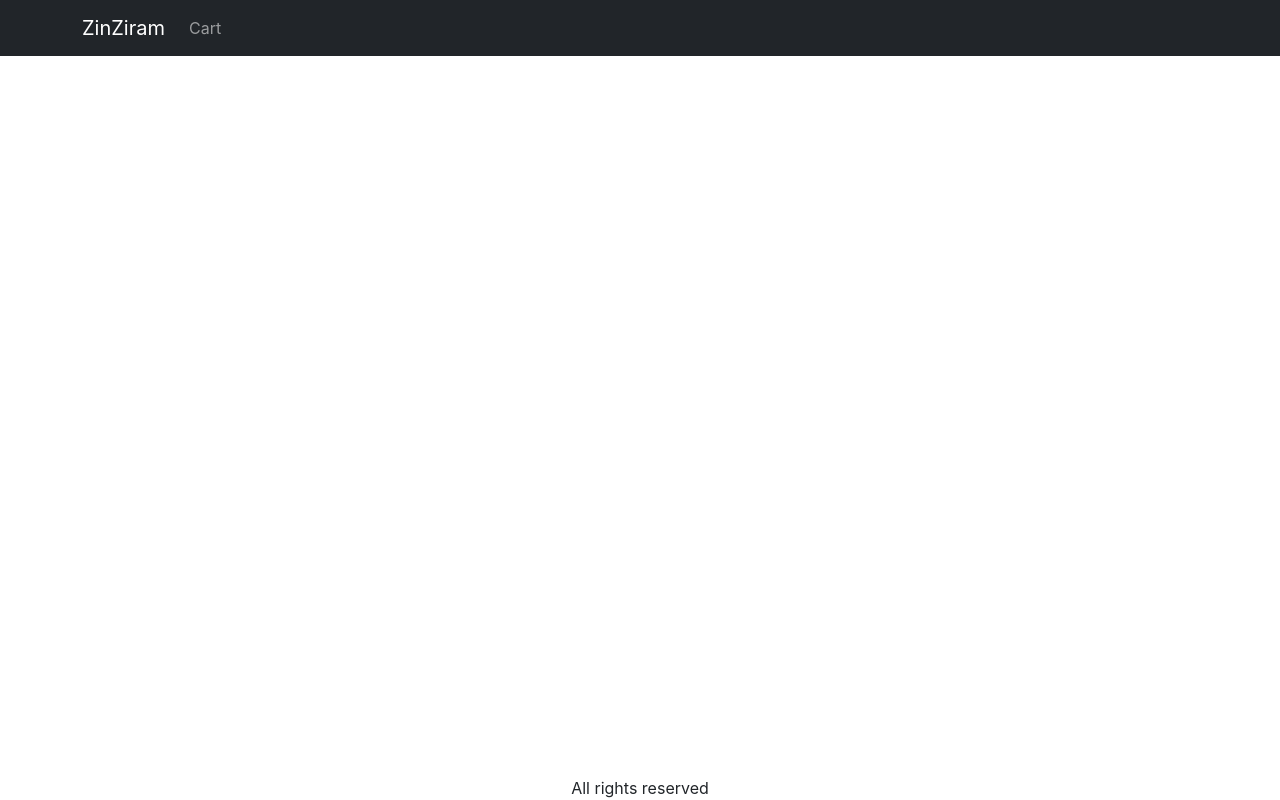
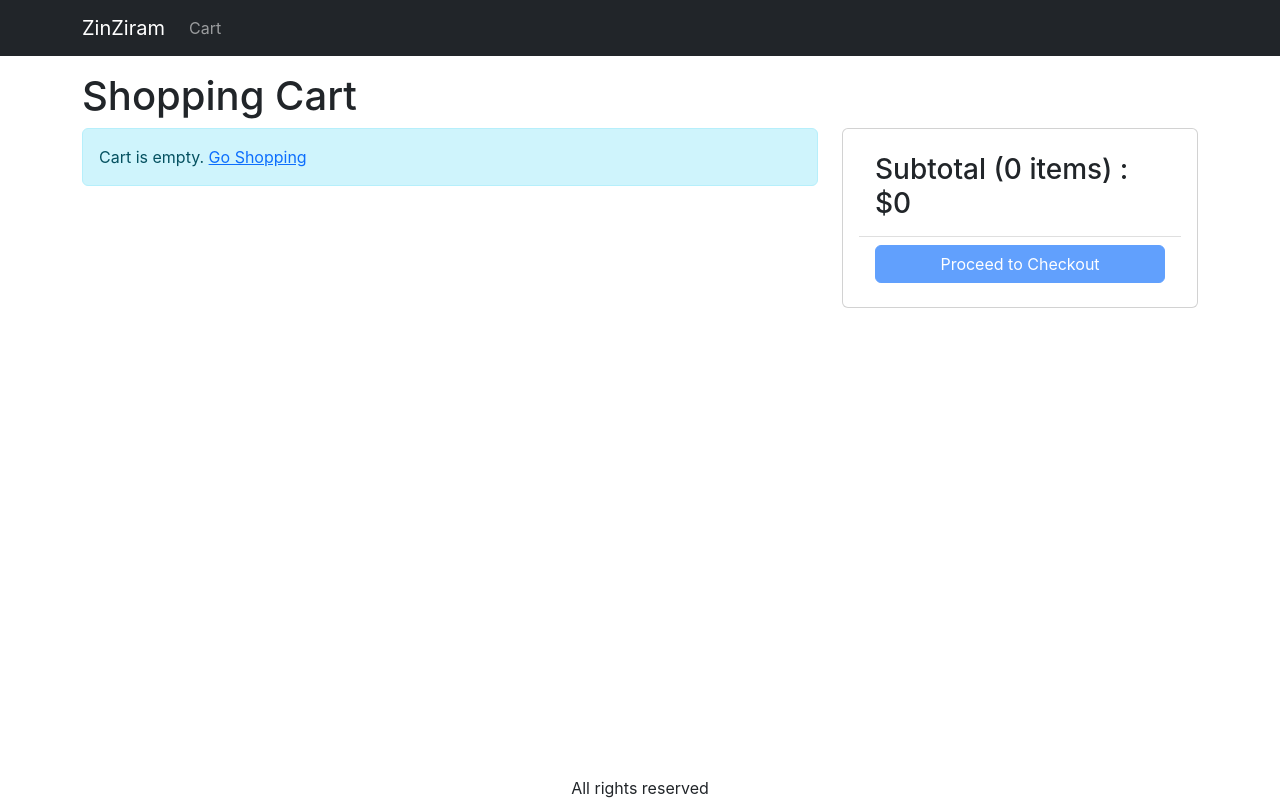
Before and after one commit to Sujan804/Jinjiram-ecommerce, a React (Create React App) app in the folder frontend/: page /cart in a window 1280 px wide. Built offline with nearby package versions, Linux system fonts and the light colour scheme.

Commit message:
CartScreen implemented

```diff
--- a/frontend/src/App.js
+++ b/frontend/src/App.js
@@ -4,6 +4,7 @@
 import Navbar from "react-bootstrap/Navbar";
 import { LinkContainer } from "react-router-bootstrap";
 import { BrowserRouter, Link, Route, Routes } from "react-router-dom";
+import CartScreen from "./screens/CartScreen";
 import HomeScreen from "./screens/HomeScreen";
 import ProductScreen from "./screens/ProductScreen";
 import { Store } from "./Store";
@@ -38,6 +39,7 @@
             <Routes>
               <Route path="/product/:slug" element={<ProductScreen />} />
               <Route path="/" element={<HomeScreen />} />
+              <Route path="/cart" element={<CartScreen />} />
             </Routes>
           </Container>
         </main>
--- a/frontend/src/index.css
+++ b/frontend/src/index.css
@@ -41,3 +41,6 @@
 .rating span {
   color: #ffc000;
 }
+.img-thumbnail {
+  height: 80px;
+}
--- /dev/null
+++ b/frontend/src/screens/CartScreen.jsx
@@ -0,0 +1,96 @@
+import { useContext } from "react";
+import Button from "react-bootstrap/Button";
+import Card from "react-bootstrap/Card";
+import Col from "react-bootstrap/Col";
+import ListGroup from "react-bootstrap/ListGroup";
+import Row from "react-bootstrap/Row";
+import { Helmet } from "react-helmet-async";
+import { Link } from "react-router-dom";
+import MessageBox from "../components/MessageBox";
+import { Store } from "../Store";
+
+export default function CartScreen() {
+  const { state, dispatch: ctxDispatch } = useContext(Store);
+  const {
+    cart: { cartItems },
+  } = state;
+
+  return (
+    <div>
+      <Helmet>
+        <title>Shopping Cart</title>
+      </Helmet>
+      <h1>Shopping Cart</h1>
+      <Row>
+        <Col md={8}>
+          {cartItems.length === 0 ? (
+            <MessageBox>
+              Cart is empty. <Link to="/">Go Shopping</Link>
+            </MessageBox>
+          ) : (
+            <ListGroup>
+              {cartItems.map((item) => (
+                <ListGroup.Item key={item._id}>
+                  <Row className="align-items-center">
+                    <Col md={4}>
+                      <img
+                        src={item.image}
+                        alt={item.name}
+                        className="img-fluid rounded img-thumbnail"
+                      ></img>{" "}
+                      <Link to={`/product/${item.slug}`}>{item.name}</Link>
+                    </Col>
+                    <Col md={3}>
+                      <Button variant="light" disabled={item.quantity === 1}>
+                        <i className="fas fa-minus-circle"></i>
+                      </Button>{" "}
+                      <span>{item.quantity}</span>{" "}
+                      <Button
+                        variant="light"
+                        disabled={item.quantity === item.countInStock}
+                      >
+                        <i className="fas fa-plus-circle"></i>
+                      </Button>
+                    </Col>
+                    <Col md={3}>${item.price}</Col>
+                    <Col md={2}>
+                      <Button variant="light">
+                        <i className="fas fa-trash"></i>
+                      </Button>
+                    </Col>
+                  </Row>
+                </ListGroup.Item>
+              ))}
+            </ListGroup>
+          )}
+        </Col>
+        <Col md={4}>
+          <Card>
+            <Card.Body>
+              <ListGroup variant="flush">
+                <ListGroup.Item>
+                  <h3>
+                    Subtotal ({cartItems.reduce((a, c) => a + c.quantity, 0)}{" "}
+                    items) : $
+                    {cartItems.reduce((a, c) => a + c.price * c.quantity, 0)}
+                  </h3>
+                </ListGroup.Item>
+                <ListGroup.Item>
+                  <div className="d-grid">
+                    <Button
+                      type="button"
+                      variant="primary"
+                      disabled={cartItems.length === 0}
+                    >
+                      Proceed to Checkout
+                    </Button>
+                  </div>
+                </ListGroup.Item>
+              </ListGroup>
+            </Card.Body>
+          </Card>
+        </Col>
+      </Row>
+    </div>
+  );
+}
--- a/frontend/src/screens/ProductScreen.jsx
+++ b/frontend/src/screens/ProductScreen.jsx
@@ -7,7 +7,8 @@
 import ListGroup from "react-bootstrap/ListGroup";
 import Row from "react-bootstrap/Row";
 import { Helmet } from "react-helmet-async";
-import { useParams } from "react-router-dom";
+import { useNavigate, useParams } from "react-router-dom";
+import LoadingBox from "../components/LoadingBox";
 import { Rating } from "../components/Rating";
 import { Store } from "../Store";
 import { getError } from "../utils";
@@ -40,6 +41,7 @@
 const ProductScreen = () => {
   const params = useParams();
   const { slug } = params;
+  const navigate = useNavigate();
 
   const [{ loading, error, product }, dispatch] = useReducer(reducer, {
     product: [],
@@ -73,9 +75,10 @@
       type: "CART_ADD_ITEM",
       payload: { ...product, quantity },
     });
+    navigate("/cart");
   };
   return loading ? (
-    <div>Loading...</div>
+    <LoadingBox />
   ) : error ? (
     <div>{error}</div>
   ) : (
```
